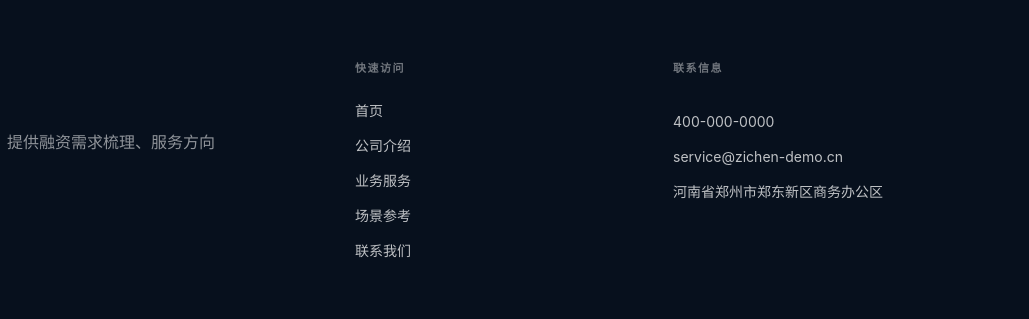
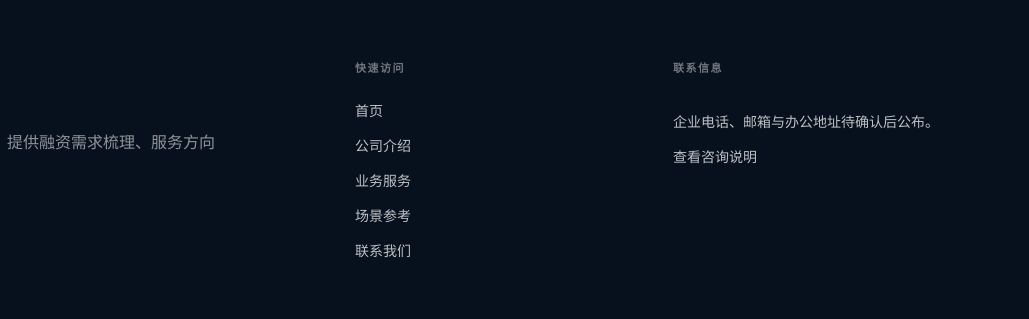
Before and after one commit to Tangyuan1914134/hnzc-web, a plain HTML site: page about.html in a window 1280 px wide. Shown: the part 3329-3648 px from the top of the page, 251-1280 px from the left. Drawn offline with Linux system fonts and the light colour scheme.

Commit message:
清理公司介绍页未确认信息

```diff
--- a/about.html
+++ b/about.html
@@ -10,7 +10,6 @@
   <link rel="canonical" href="https://hnzc.tangyuan1349.top/about.html">
   <link rel="icon" href="assets/img/favicon.svg" type="image/svg+xml">
   <link rel="stylesheet" href="assets/css/style.css">
-
 </head>
 <body data-page="about">
   <a class="skip-link" href="#main-content">跳到主要内容</a>
@@ -64,7 +63,7 @@
     <section class="section">
       <div class="container philosophy-layout">
         <div class="philosophy-visual reveal" aria-hidden="true">
-      <div class="philosophy-ring"></div><div class="philosophy-core"><span>HN</span><strong>ZC</strong><small>EST. 2026</small></div>
+          <div class="philosophy-ring"></div><div class="philosophy-core"><span>HN</span><strong>ZC</strong><small>CLARITY</small></div>
           <div class="philosophy-caption">CLARITY BEFORE ACTION</div>
         </div>
         <div class="philosophy-copy reveal delay-1">
@@ -100,9 +99,8 @@
       </div>
       <div class="footer-contact">
         <h2>联系信息</h2>
-      <a href="tel:4000000000">400-000-0000</a>
-      <a href="mailto:service@zichen-demo.cn">service@zichen-demo.cn</a>
-      <p>河南省郑州市郑东新区商务办公区</p>
+        <p>企业电话、邮箱与办公地址待确认后公布。</p>
+        <a href="contact.html">查看咨询说明</a>
       </div>
     </div>
     <div class="container footer-bottom">
@@ -112,6 +110,5 @@
   </footer>
   <script src="assets/js/site-editor.js"></script>
   <script src="assets/js/main.js"></script>
-
 </body>
 </html>
```
Lines whose indentation alone changed are shown as unchanged.
